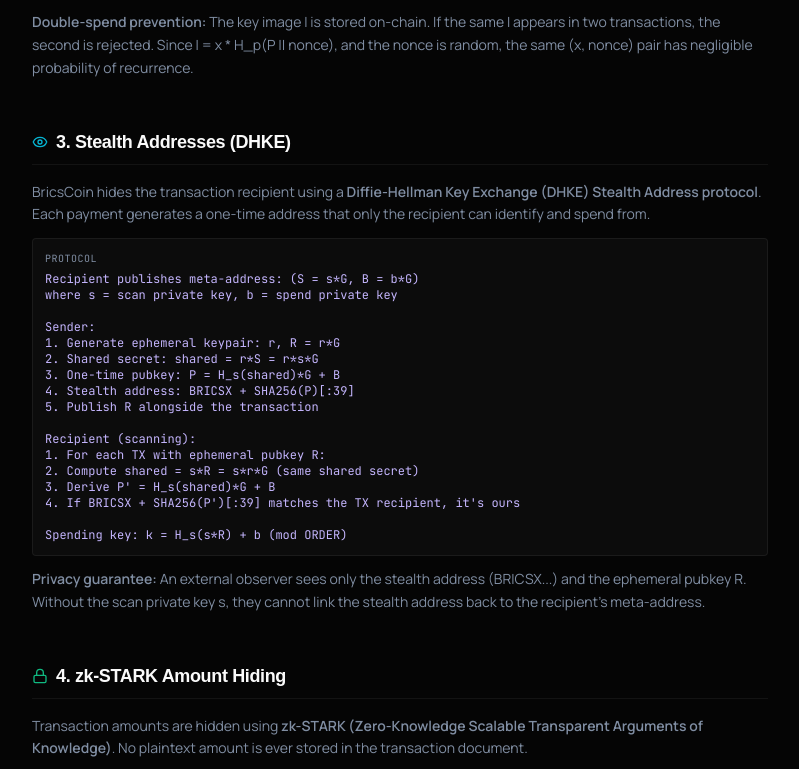
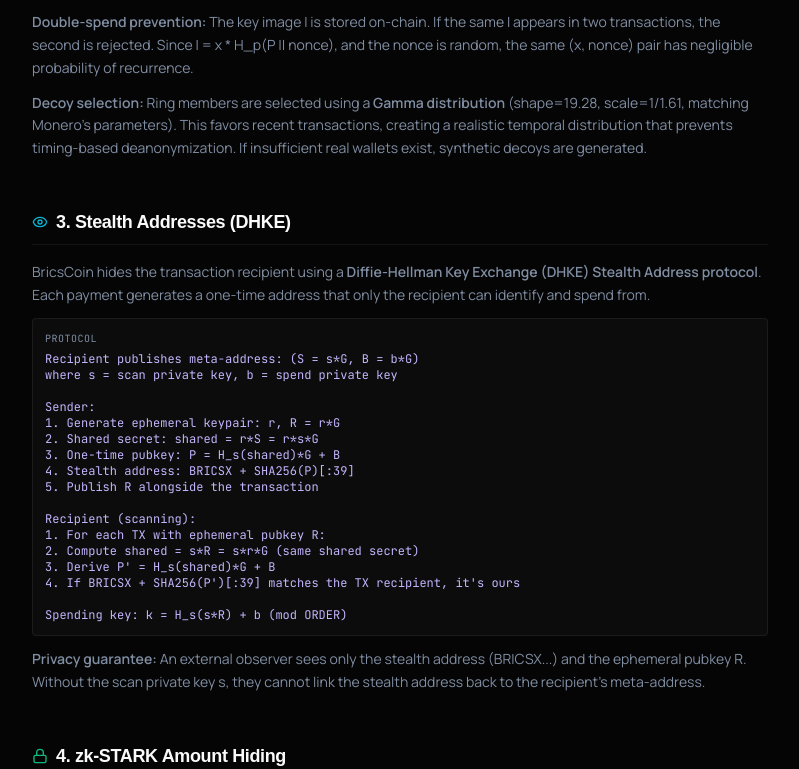
Before and after one commit to Bricscoin2026/Bricscoin, a React (Create React App) app in the folder frontend/: page /yellow-paper in a window 1280 px wide. Shown: the part 1691-2460 px from the top of the page, without its empty margins (368-1167 px from the left). Built offline with nearby package versions, Linux system fonts and the light colour scheme; no server answers; a web font is replaced by a local one.

Commit message:
auto-commit for fae8cb52-c636-4093-ab9b-473005d38aae

```diff
--- a/frontend/src/pages/YellowPaper.jsx
+++ b/frontend/src/pages/YellowPaper.jsx
@@ -154,6 +154,7 @@ export default function YellowPaper() {
                 <br />Accept iff c_0 == c_n (ring closes)
               </Formula>
               <p><strong>Double-spend prevention:</strong> The key image I is stored on-chain. If the same I appears in two transactions, the second is rejected. Since I = x * H_p(P || nonce), and the nonce is random, the same (x, nonce) pair has negligible probability of recurrence.</p>
+              <p className="mt-2"><strong>Decoy selection:</strong> Ring members are selected using a <strong>Gamma distribution</strong> (shape=19.28, scale=1/1.61, matching Monero's parameters). This favors recent transactions, creating a realistic temporal distribution that prevents timing-based deanonymization. If insufficient real wallets exist, synthetic decoys are generated.</p>
             </Section>
 
             <Section id="stealth" title="3. Stealth Addresses (DHKE)" icon={Eye} color="#06B6D4">
@@ -214,6 +215,7 @@ export default function YellowPaper() {
                 </div>
               </div>
               <p><strong>Why not Bulletproofs?</strong> Bulletproofs (used by Monero) rely on the discrete logarithm assumption, which is broken by quantum computers. zk-STARKs rely only on hash function collision resistance, making them quantum-resistant with no trusted setup.</p>
+              <p className="mt-2"><strong>Range proof:</strong> The execution trace enforces <code className="text-emerald-300">amount {">"} 0</code>, <code className="text-emerald-300">amount {"<="} balance</code>, and <code className="text-emerald-300">balance = amount + remainder</code> (conservation of value). A positivity witness <code className="text-emerald-300">a*(a-1)+1</code> is computed in the trace. Negative or zero amounts are rejected before proof generation.</p>
             </Section>
 
             <Section id="consensus" title="5. Privacy Consensus Rules" icon={Shield} color="#EF4444">
```
